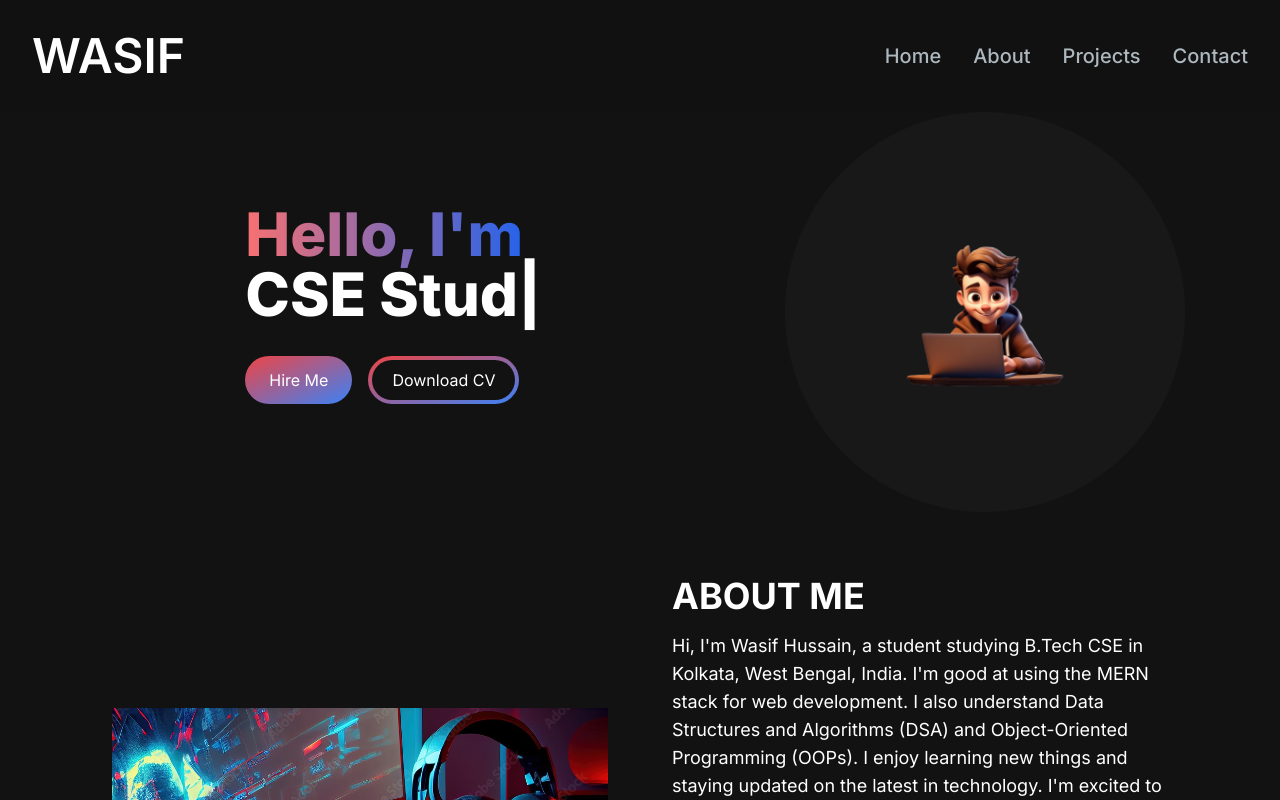
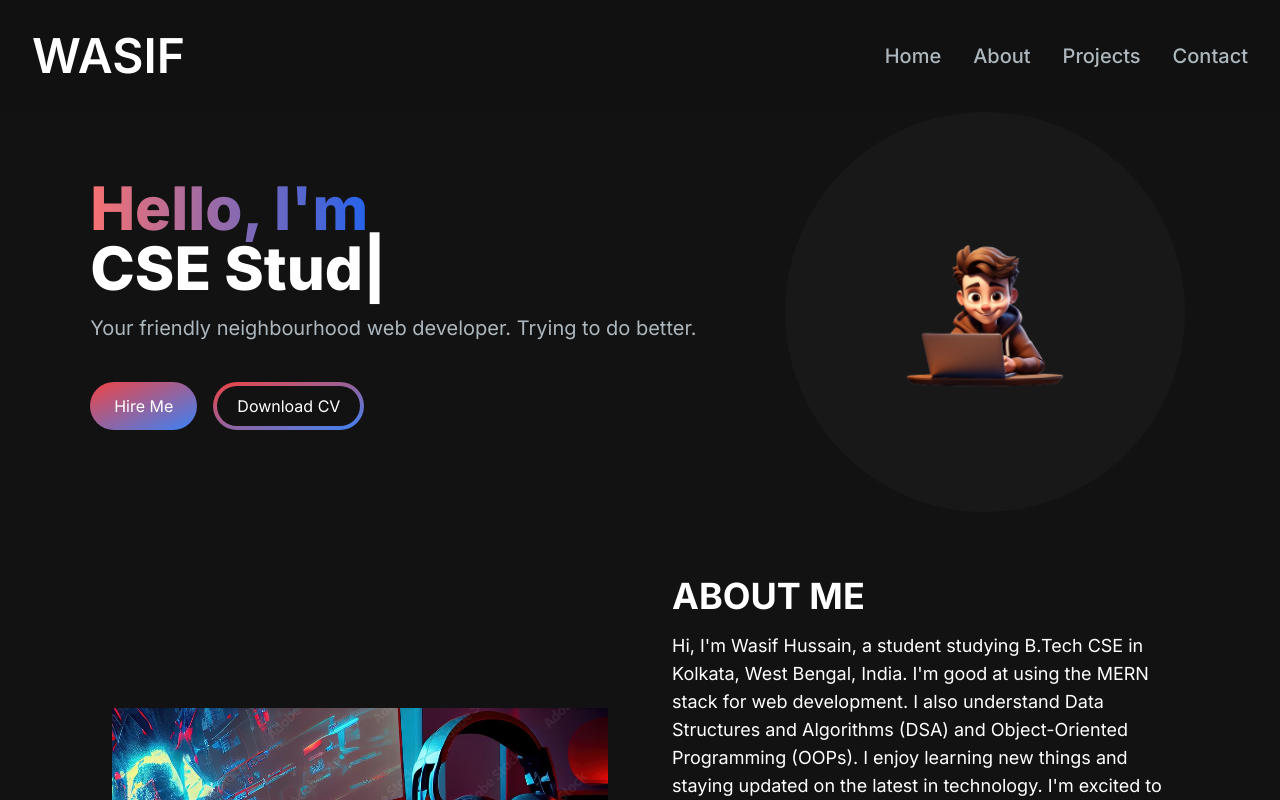
Before and after one commit to Wasif0787/Portfolio, a Next.js app: page / in a window 1280 px wide. Shown: the top 800 px of the page. Built offline with nearby package versions, Linux system fonts and the light colour scheme.

Commit message:
Update HeroSection.jsx edit bio

```diff
--- a/src/app/Components/HeroSection.jsx
+++ b/src/app/Components/HeroSection.jsx
@@ -34,7 +34,7 @@ const HeroSection = () => {
                             repeat={Infinity}
                         />
                     </h1>
-{/*                     <p className='text-[#ADB7BE] text-base sm:text-lg mb-6 lg:text-xl'>Lorem ipsum dolor sit amet, consectetur adipisicing elit. Doloremque, inventore.</p> */}
+                    <p className='text-[#ADB7BE] text-base sm:text-lg mb-6 lg:text-xl'>Your friendly neighbourhood web developer. Trying to do better.</p>
                     <div>
                         <button className="bg-gradient-to-br w-full sm:w-fit from-primary-500  to-secondary-500 hover:bg-slate-200 text-white px-6 py-3 rounded-full mr-4 ">
                             Hire Me
```
